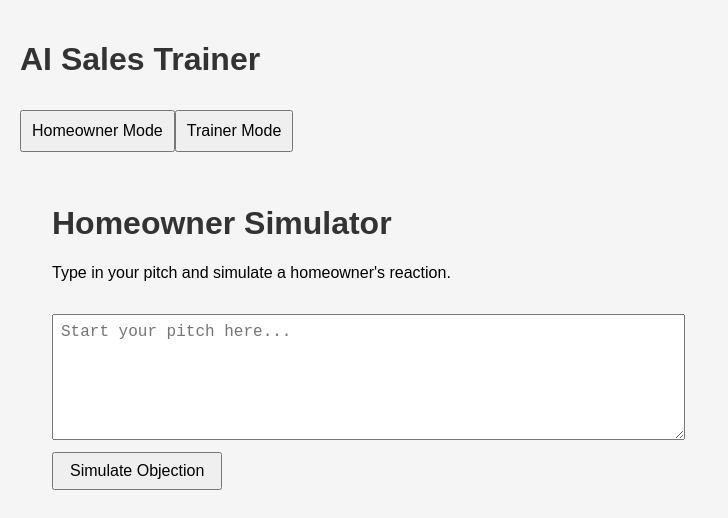
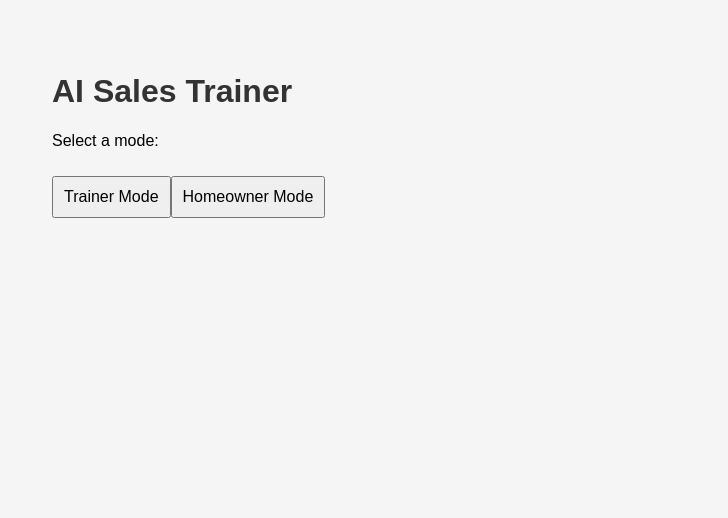
Before and after one commit to BlaineV12/AI-sales-trainer, a React (Vite) app: page / in a window 1280 px wide. Shown: the top 518 px of the page, without its empty margins (0-728 px from the left). Built offline with nearby package versions, Linux system fonts and the light colour scheme.

Commit message:
Update App.jsx

```diff
--- a/src/App.jsx
+++ b/src/App.jsx
@@ -1,22 +1,23 @@
 import React, { useState } from "react";
-import { Routes, Route } from "react-router-dom";
+import Trainer from "./Trainer.jsx";
 import Homeowner from "./Homeowner.jsx";
-import Trainer from "./Trainer.jsx";
 
-function App() {
-  const [mode, setMode] = useState("homeowner");
+export default function App() {
+  const [mode, setMode] = useState("");
 
   return (
-    <div>
-      <header>
-        <h1>AI Sales Trainer</h1>
-        <button onClick={() => setMode("homeowner")}>Homeowner Mode</button>
-        <button onClick={() => setMode("trainer")}>Trainer Mode</button>
-      </header>
+    <div style={{ fontFamily: "sans-serif", padding: "2rem" }}>
+      <h1>AI Sales Trainer</h1>
+      {!mode && (
+        <div>
+          <p>Select a mode:</p>
+          <button onClick={() => setMode("trainer")}>Trainer Mode</button>
+          <button onClick={() => setMode("homeowner")}>Homeowner Mode</button>
+        </div>
+      )}
 
-      {mode === "homeowner" ? <Homeowner /> : <Trainer />}
+      {mode === "trainer" && <Trainer />}
+      {mode === "homeowner" && <Homeowner />}
     </div>
   );
 }
-
-export default App;
```
